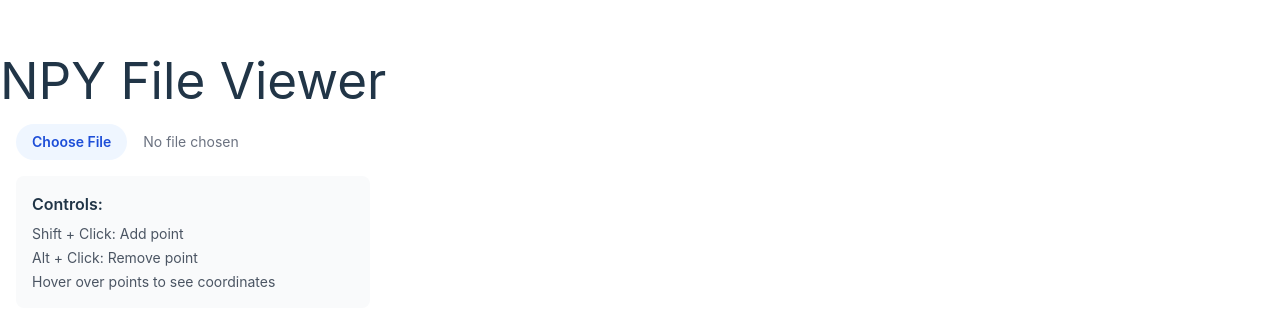
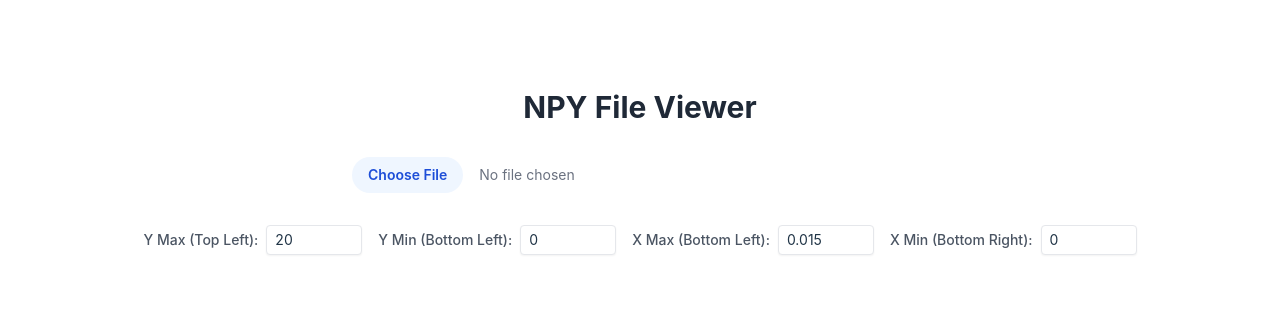
Before and after one commit to CodingGriffin/Pixi-React-Interactivity, a React (Vite) app: page / in a window 1280 px wide. Shown: the part 212-538 px from the top of the page. Built offline with nearby package versions, Linux system fonts and the light colour scheme; what @pixi/react would draw is missing.

Commit message:
set layouts

```diff
--- a/src/App.tsx
+++ b/src/App.tsx
@@ -2,9 +2,11 @@ import { NpyViewer } from './components/NpyViewer';
 
 function App() {
   return (
-    <div>
-      <h1>NPY File Viewer</h1>
-      <NpyViewer />
+    <div className="w-full min-h-screen bg-white flex flex-col items-center justify-center p-8">
+      <div className="w-full max-w-6xl flex flex-col items-center">
+        <h1 className="text-3xl font-bold text-gray-800 mb-8">NPY File Viewer</h1>
+        <NpyViewer />
+      </div>
     </div>
   );
 }
--- a/src/components/NpyViewer.tsx
+++ b/src/components/NpyViewer.tsx
@@ -274,8 +274,9 @@ export function NpyViewer() {
   };
 
   return (
-    <div className="w-full max-w-6xl mx-auto p-4">
-      <div className="mb-4">
+    <div className="w-full flex flex-col items-center justify-center">
+      {/* File Input */}
+      <div className="w-full max-w-xl mb-8">
         <input
           type="file"
           accept=".npy"
@@ -289,10 +290,8 @@ export function NpyViewer() {
         />
       </div>
 
-      {texture && (
-        <div className="flex flex-col items-center">
-          {/* Input fields in a single line */}
-          <div className="flex gap-4 mb-4 items-center">
+      {/* Axis Inputs */}
+      <div className="flex gap-4 mb-8 flex-wrap justify-center">
         <div className="flex items-center gap-2">
           <label className="text-sm font-medium text-gray-600">Y Max (Top Left):</label>
           <input
@@ -300,7 +299,7 @@ export function NpyViewer() {
             value={axisLimits.ymax}
             onChange={(e) => handleAxisLimitChange("ymax", e.target.value)}
             className="w-24 px-2 py-1 text-sm border rounded shadow-sm"
-                step="any"
+            step="1"
           />
         </div>
         <div className="flex items-center gap-2">
@@ -310,7 +309,7 @@ export function NpyViewer() {
             value={axisLimits.ymin}
             onChange={(e) => handleAxisLimitChange("ymin", e.target.value)}
             className="w-24 px-2 py-1 text-sm border rounded shadow-sm"
-                step="any"
+            step="1"
           />
         </div>
         <div className="flex items-center gap-2">
@@ -320,7 +319,7 @@ export function NpyViewer() {
             value={axisLimits.xmax}
             onChange={(e) => handleAxisLimitChange("xmax", e.target.value)}
             className="w-24 px-2 py-1 text-sm border rounded shadow-sm"
-                step="any"
+            step="1"
           />
         </div>
         <div className="flex items-center gap-2">
@@ -330,17 +329,19 @@ export function NpyViewer() {
             value={axisLimits.xmin}
             onChange={(e) => handleAxisLimitChange("xmin", e.target.value)}
             className="w-24 px-2 py-1 text-sm border rounded shadow-sm"
-                step="any"
+            step="1"
           />
         </div>
       </div>
 
-          {/* PixiJS Component with outer container for labels */}
-          <div className="relative">
+      {texture && (
+        <div className="flex flex-col items-center justify-center">
+          {/* PixiJS Component Container */}
+          <div className="relative bg-white p-4 rounded-lg shadow-md">
             {/* Y-axis labels (left side) */}
             <div className="absolute -left-12 top-0 h-full flex flex-col justify-between">
-              <div className="text-xs">{axisLimits.ymax.toFixed(1)}</div>
-              <div className="text-xs">{axisLimits.ymin.toFixed(1)}</div>
+              <div className="text-xs">{axisLimits.ymax.toFixed(3)}</div>
+              <div className="text-xs">{axisLimits.ymin.toFixed(3)}</div>
             </div>
 
             {/* X-axis labels (bottom) */}
@@ -415,6 +416,16 @@ export function NpyViewer() {
               )}
             </div>
           </div>
+
+          {/* Controls Info */}
+          <div className="mt-8 p-4 bg-gray-50 rounded-lg w-full max-w-md">
+            <h3 className="font-semibold mb-2 text-center">Controls:</h3>
+            <ul className="space-y-1 text-sm text-gray-600 text-center">
+              <li>Shift + Click: Add point</li>
+              <li>Alt + Click: Remove point</li>
+              <li>Hover over points to see coordinates</li>
+            </ul>
+          </div>
         </div>
       )}
 
@@ -422,16 +433,9 @@ export function NpyViewer() {
         <div className="text-center py-4 text-gray-600">Loading...</div>
       )}
 
-      {error && <div className="text-center py-4 text-red-600">{error}</div>}
-
-      <div className="mt-4 p-4 bg-gray-50 rounded-lg">
-        <h3 className="font-semibold mb-2">Controls:</h3>
-        <ul className="space-y-1 text-sm text-gray-600">
-          <li>Shift + Click: Add point</li>
-          <li>Alt + Click: Remove point</li>
-          <li>Hover over points to see coordinates</li>
-        </ul>
-      </div>
+      {error && (
+        <div className="text-center py-4 text-red-600">{error}</div>
+      )}
     </div>
   );
 }
--- a/src/index.css
+++ b/src/index.css
@@ -28,10 +28,18 @@ a:hover {
 
 body {
   margin: 0;
+  min-height: 100vh;
+  width: 100vw;
+  overflow-x: hidden;
+  background-color: #ffffff;
+}
+
+#root {
+  width: 100%;
+  min-height: 100vh;
   display: flex;
-  place-items: center;
-  min-width: 320px;
-  min-height: 100vh;
+  justify-content: center;
+  align-items: center;
 }
 
 h1 {
```
Lines whose indentation alone changed are shown as unchanged.
